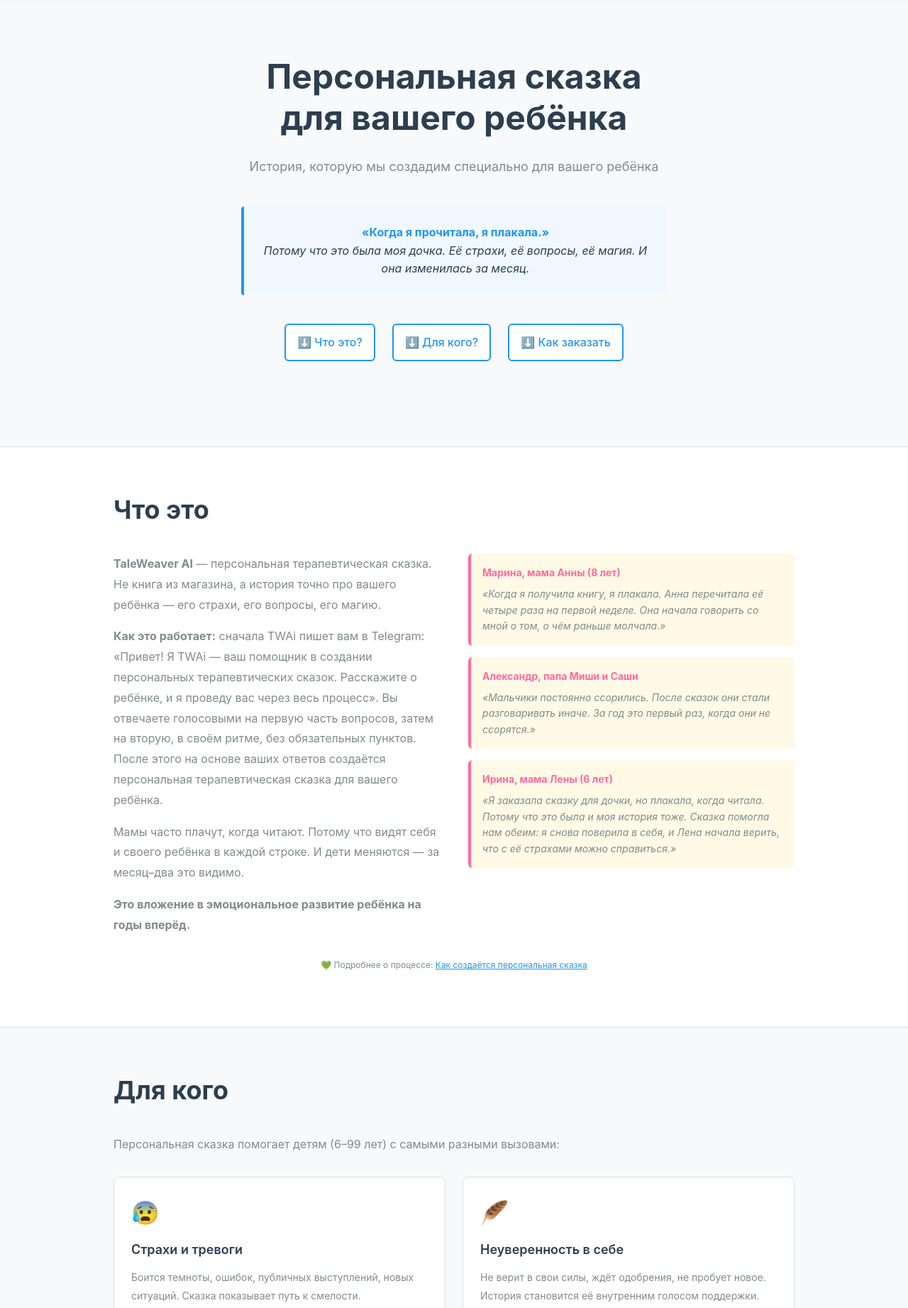
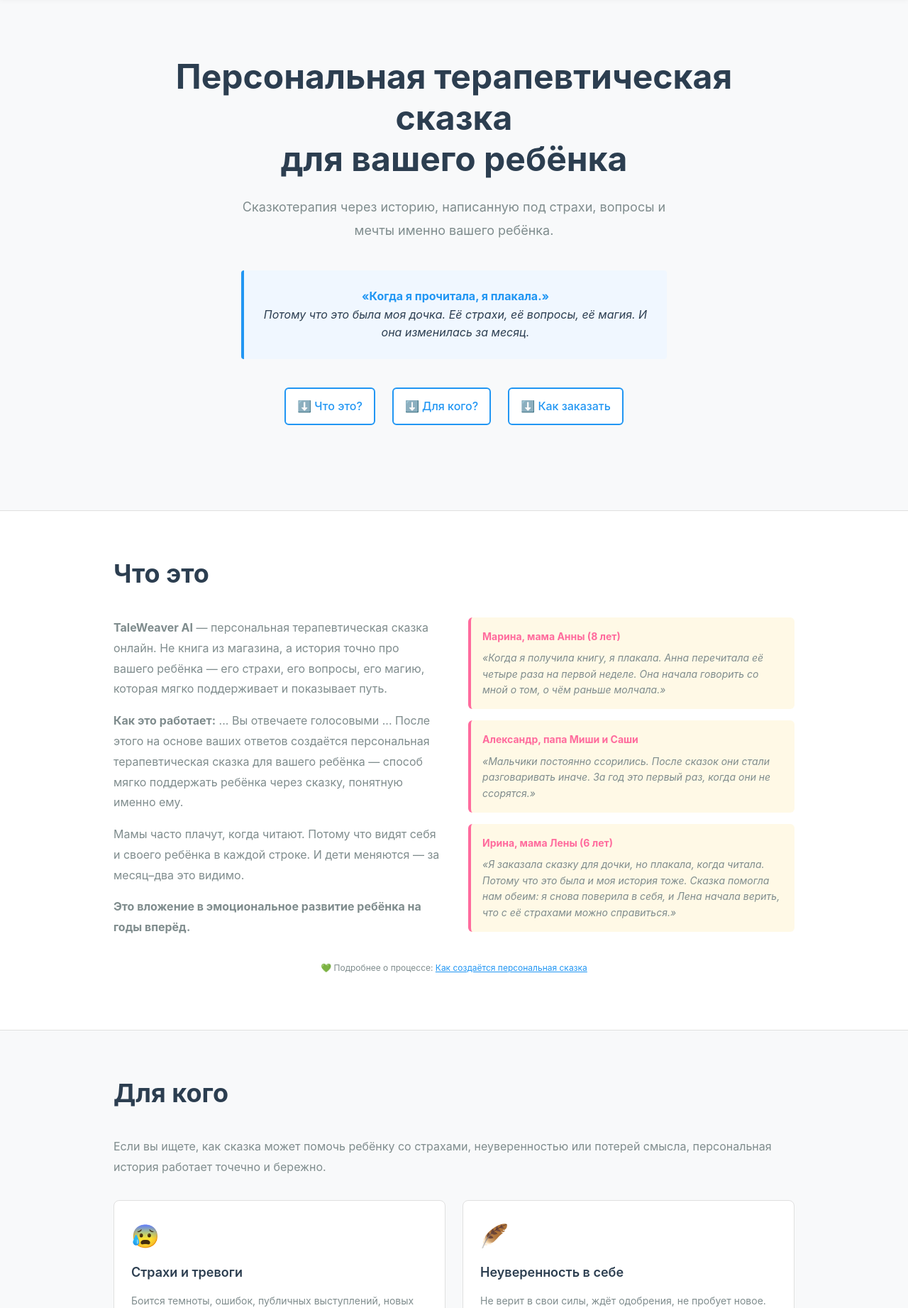
Before and after one commit to latakekabu/TWAi-Landing-Page, a plain HTML site: page index.html in a window 1280 px wide. Shown: the part 77-1920 px from the top of the page at 71% size. Drawn offline with Linux system fonts and the light colour scheme.

Commit message:
Update index.html

```diff
--- a/index.html
+++ b/index.html
@@ -4,7 +4,7 @@
     <meta charset="UTF-8">
     <meta name="viewport" content="width=device-width, initial-scale=1.0">
     <title>TaleWeaver AI — персональные терапевтические сказки для детей</title>
-    <meta name="description" content="TaleWeaver AI помогает родителям создавать персональные терапевтические сказки для детей: мягко работать со страхами, самооценкой и отношениями через личную историю ребёнка." />
+    <meta name="description" content="TaleWeaver AI — персональная терапевтическая сказка для ребёнка. Мягкая сказкотерапия онлайн: работа со страхами, самооценкой и отношениями через личную историю вашего ребёнка." />
 <meta property="og:title" content="TaleWeaver AI — персональная терапевтическая сказка для вашего ребёнка" />
 <meta property="og:description" content="История точно про вашего ребёнка: его страхи, вопросы и магию. Поддержка и перемены через сказку." />
 <meta property="og:type" content="website" />
@@ -575,8 +575,8 @@
     <!-- HERO -->
     <section class="hero">
         <div class="container">
-            <h1>Персональная сказка<br>для вашего ребёнка</h1>
-            <p class="tagline">История, которую мы создадим специально для вашего ребёнка</p>
+<h1>Персональная терапевтическая сказка<br>для вашего ребёнка</h1>
+<p class="tagline">Сказкотерапия через историю, написанную под страхи, вопросы и мечты именно вашего ребёнка.</p>
 
             <div class="hero-quote">
                 <strong>«Когда я прочитала, я плакала.»</strong><br>
@@ -599,11 +599,13 @@
             <div class="what-content">
                 <div class="what-text">
 <p>
-                        <strong>TaleWeaver AI</strong> — персональная терапевтическая сказка. Не книга из магазина, а история точно про вашего ребёнка — его страхи, его вопросы, его магию.
+    <strong>TaleWeaver AI</strong> — персональная терапевтическая сказка онлайн. Не книга из магазина, а история точно про вашего ребёнка — его страхи, его вопросы, его магию, которая мягко поддерживает и показывает путь.
 </p>
+
 <p>
-<strong>Как это работает:</strong> сначала TWAi пишет вам в Telegram: «Привет! Я TWAi — ваш помощник в создании персональных терапевтических сказок. Расскажите о ребёнке, и я проведу вас через весь процесс». Вы отвечаете голосовыми на первую часть вопросов, затем на вторую, в своём ритме, без обязательных пунктов. После этого на основе ваших ответов создаётся персональная терапевтическая сказка для вашего ребёнка.
+    <strong>Как это работает:</strong> ... Вы отвечаете голосовыми ... После этого на основе ваших ответов создаётся персональная терапевтическая сказка для вашего ребёнка — способ мягко поддержать ребёнка через сказку, понятную именно ему.
 </p>
+
                     <p>
                         Мамы часто плачут, когда читают. Потому что видят себя и своего ребёнка в каждой строке. И дети меняются — за месяц–два это видимо.
                     </p>
@@ -647,15 +649,20 @@
         <div class="container">
 <h2>Для кого</h2>
 <p style="font-size: 16px; margin-bottom: 32px;">
-                Персональная сказка помогает детям (6–99 лет) с самыми разными вызовами:
+    Если вы ищете, как сказка может помочь ребёнку со страхами, неуверенностью или потерей смысла, персональная история работает точечно и бережно.
 </p>
+
 
             <div class="cases-grid">
 <div class="case-card">
     <div class="case-icon">😰</div>
     <h4>Страхи и тревоги</h4>
-                    <p>Боится темноты, ошибок, публичных выступлений, новых ситуаций. Сказка показывает путь к смелости.</p>
+    <p>
+        Боится темноты, ошибок, публичных выступлений, новых ситуаций. Персональная сказкотерапия для детей онлайн
+        помогает прожить эти страхи через героя истории и увидеть понятный путь к смелости.
+    </p>
 </div>
+
 
                 <div class="case-card">
                     <div class="case-icon">🪶</div>
```
Lines whose indentation alone changed are shown as unchanged.
